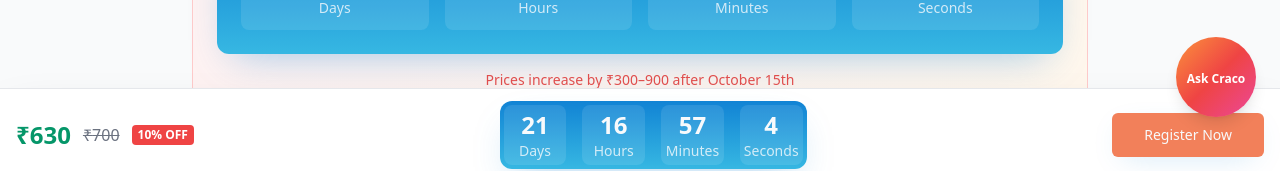
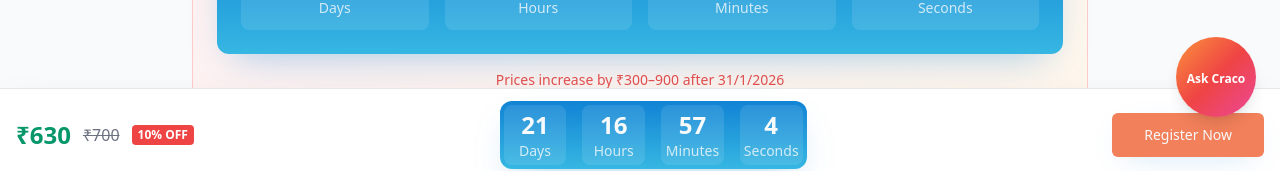
Before and after one commit to AVVKavvk/grm-fe, a React (Vite) app: page /events in a window 1280 px wide. Shown: the part 619-790 px from the top of the page. Built offline with nearby package versions, Linux system fonts and the light colour scheme; the HTML template or start-up script is replaced by a standard one.

Commit message:
Event page

```diff
--- a/src/components/EventsSection.tsx
+++ b/src/components/EventsSection.tsx
@@ -187,7 +187,7 @@ const EventsSection = () => {
           </div>
           <CountdownTimer targetDate={date} />
           <div className="mt-4 text-sm text-red-600/80">
-            Prices increase by ₹300–900 after October 15th
+            Prices increase by ₹300–900 after {day}/{month}/{year}
           </div>
         </div>
       </div>
```
